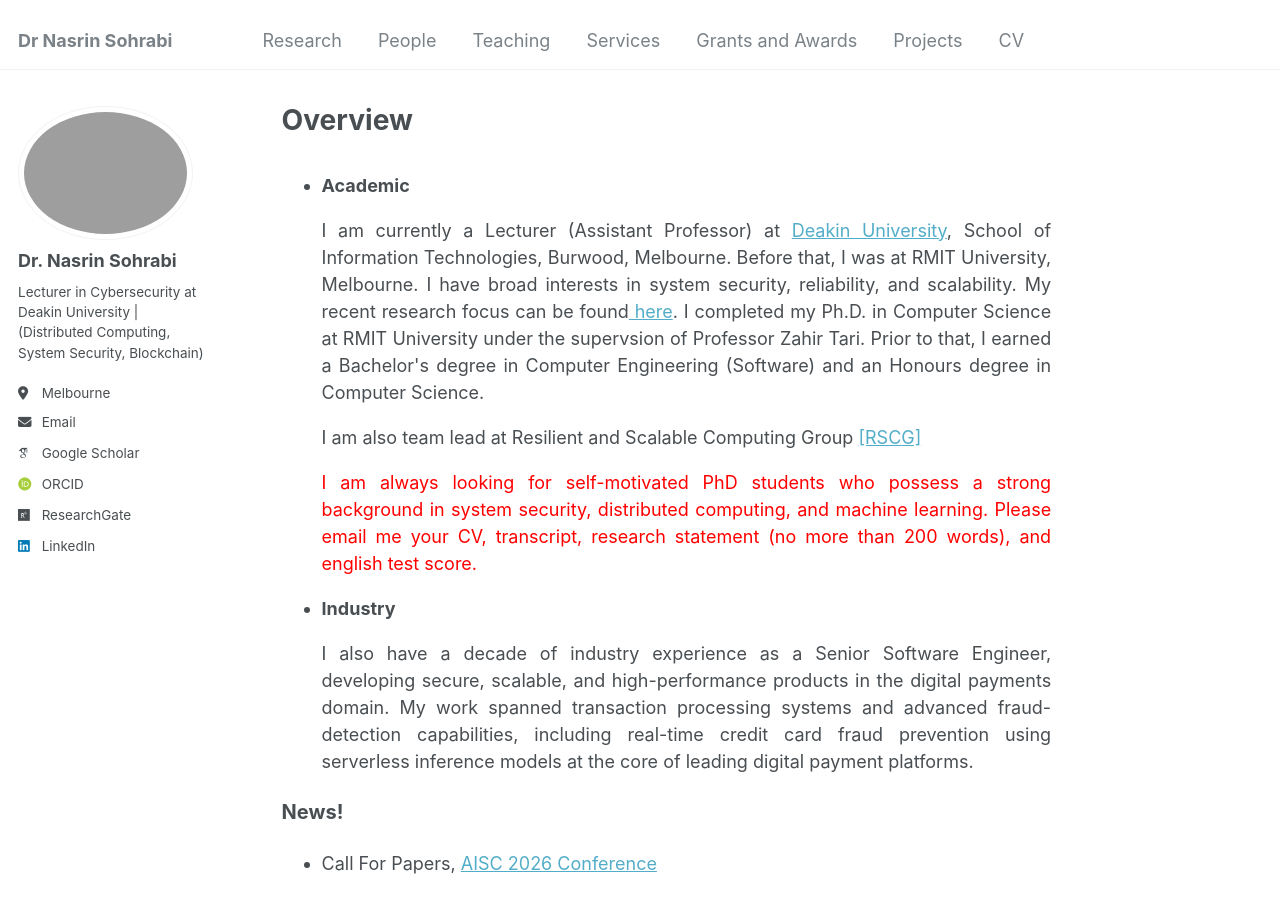
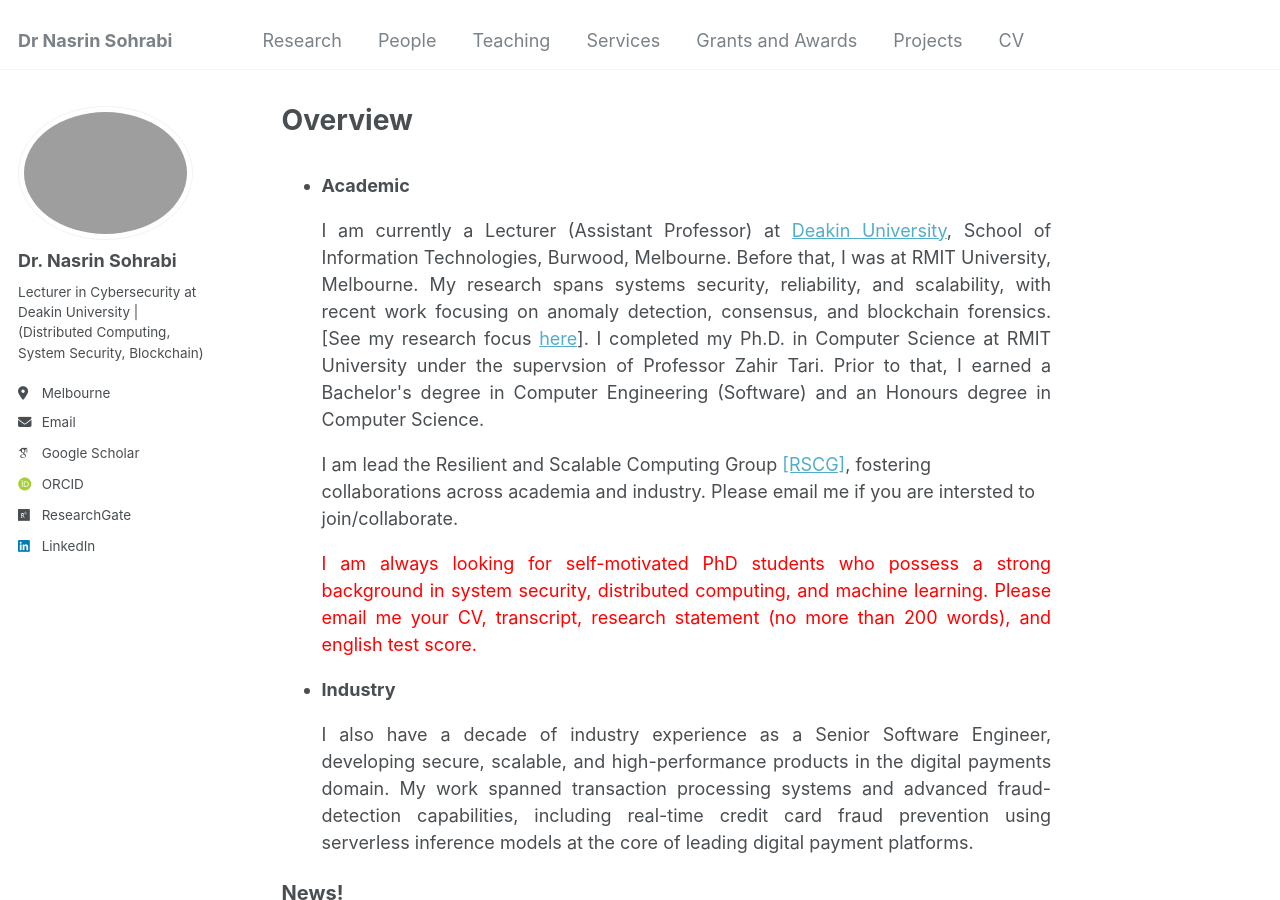
Before and after one commit to Nasrin-Sohrabi/Nasrin-Sohrabi.github.io, a Jekyll site: the page built from _pages/about.md, in a window 1280 px wide and 900 px high. Built offline with Jekyll 4.4.1, drawn with Linux system fonts in a browser that asks for light colours; some web fonts are replaced.

Commit message:
update the intro

```diff
--- a/_pages/about.md
+++ b/_pages/about.md
@@ -10,9 +10,11 @@ redirect_from:
 <span style="text-align: justify;"></span>
 
   * <strong>Academic</strong>
-  <ul style="text-align: justify;"> I am currently a Lecturer (Assistant Professor) at <a href="https://www.deakin.edu.au/">Deakin University</a>, School of Information Technologies, Burwood, Melbourne. Before that, I was at RMIT University, Melbourne. I have broad interests in system security, reliability, and scalability. My recent research focus can be found<a href="https://nasrin-sohrabi.github.io/research/"> here</a>. I completed my Ph.D. in Computer Science at RMIT University under the supervsion of Professor Zahir Tari. Prior to that, I earned a Bachelor's degree in Computer Engineering (Software) and an Honours degree in Computer Science.</ul>
+  <ul style="text-align: justify;"> I am currently a Lecturer (Assistant Professor) at <a href="https://www.deakin.edu.au/">Deakin University</a>, School of Information Technologies, Burwood, Melbourne. Before that, I was at RMIT University, Melbourne. My research spans systems security, reliability, and scalability, with recent work focusing on anomaly detection, consensus, and blockchain forensics. [See my research focus <a href="https://nasrin-sohrabi.github.io/research/"> here</a>].
 
-  <ul>I am also team lead at Resilient and Scalable Computing Group <a href="https://rscg-research.gitlab.io/rscg.gitlab.io">[RSCG]</a></ul>
+  I completed my Ph.D. in Computer Science at RMIT University under the supervsion of Professor Zahir Tari. Prior to that, I earned a Bachelor's degree in Computer Engineering (Software) and an Honours degree in Computer Science.</ul>
+
+  <ul>I am lead the Resilient and Scalable Computing Group <a href="https://rscg-research.gitlab.io/rscg.gitlab.io">[RSCG]</a>, fostering collaborations across academia and industry. Please email me if you are intersted to join/collaborate. </ul>
 
   <ul style="text-align: justify; color: red"> I am always looking for self-motivated PhD students who possess a strong background in system security, distributed computing, and machine learning. Please email me your CV, transcript, research statement (no more than 200 words), and english test score. </ul>
 
```
